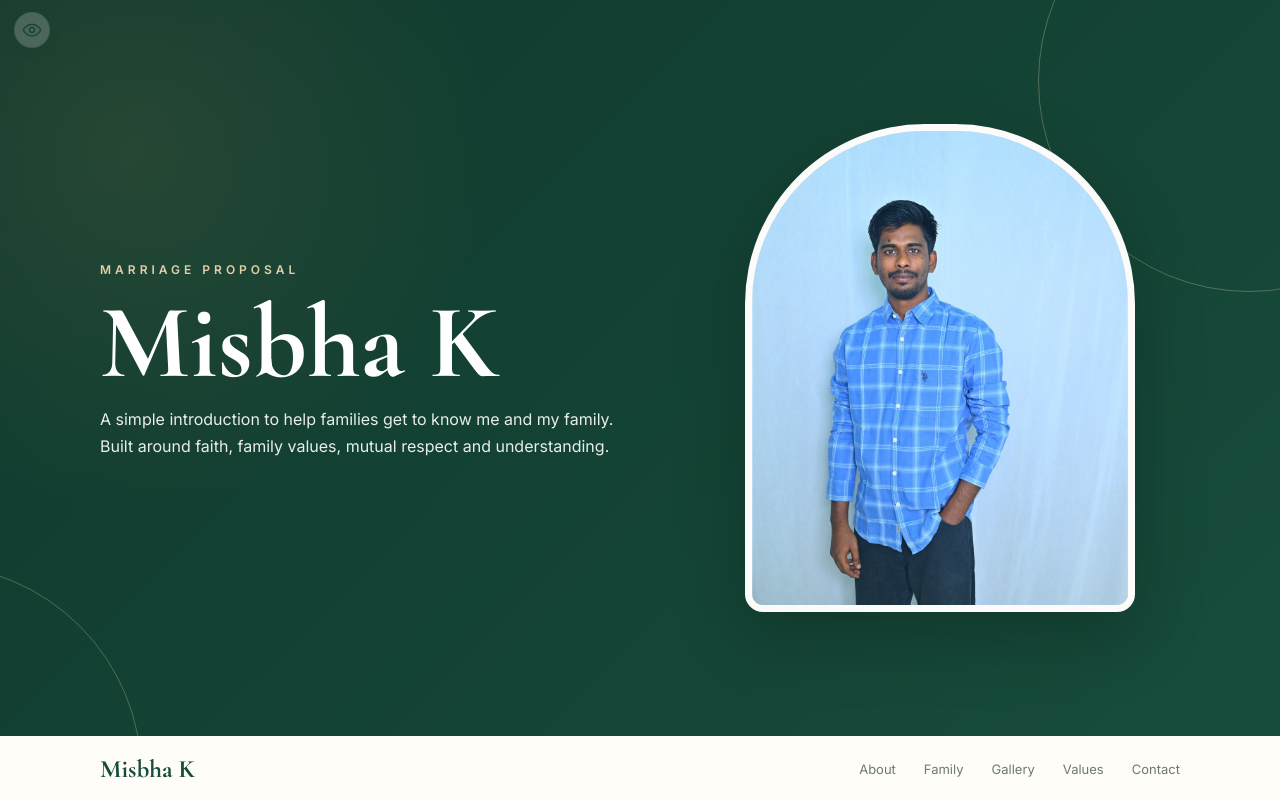
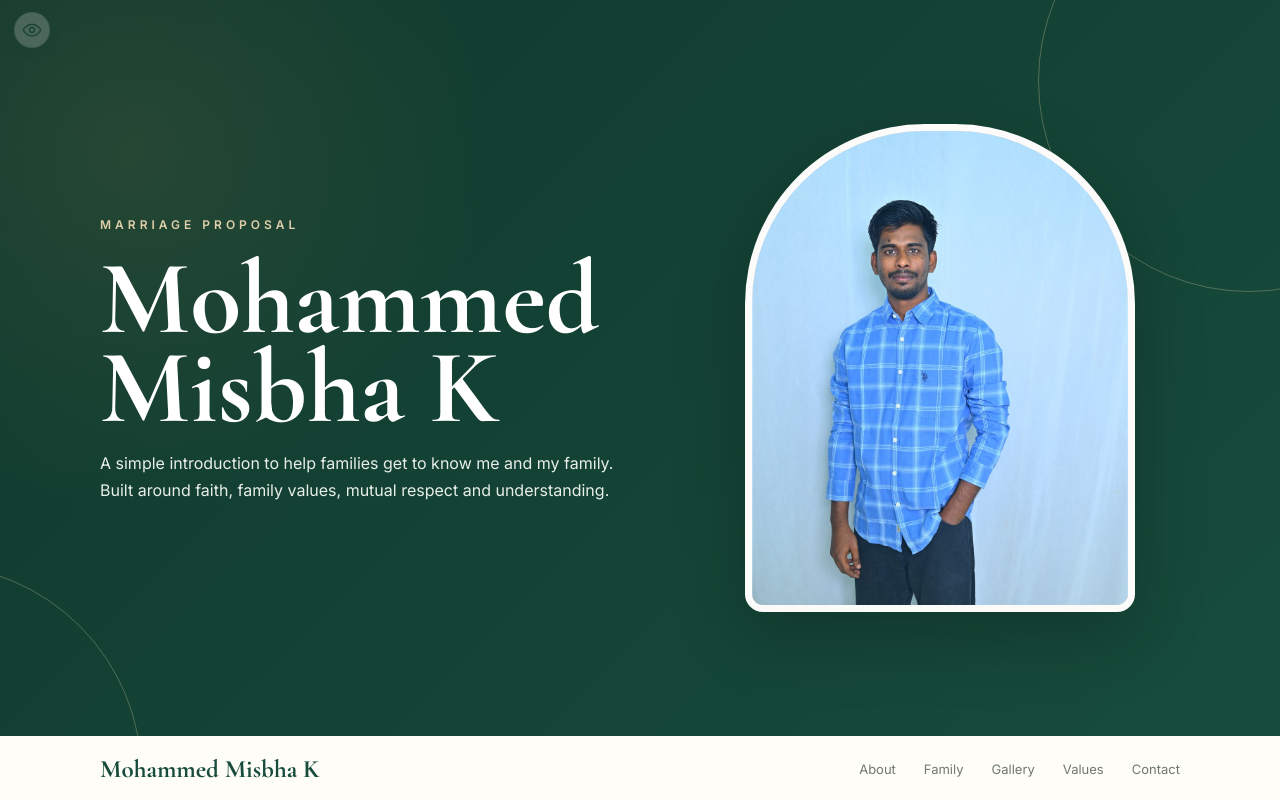
Before and after one commit to Misbha23252/marriage-profile, a plain HTML site: page index.html in a window 1280 px wide. Shown: the top 800 px of the page. Drawn offline with nearby package versions, Linux system fonts and the light colour scheme.

Commit message:
Update published profile name to Mohammed Misbha K
Co-authored-by: Copilot <223556219+Copilot@users.noreply.github.com>

```diff
--- a/index.html
+++ b/index.html
@@ -3,8 +3,8 @@
 <head>
 <meta charset="UTF-8">
 <meta name="viewport" content="width=device-width, initial-scale=1.0">
-<meta name="description" content="Marriage Proposal - Misbha K">
-<title>Marriage Proposal | Misbha K</title>
+<meta name="description" content="Marriage Proposal - Mohammed Misbha K">
+<title>Marriage Proposal | Mohammed Misbha K</title>
 <style>
 @import url('https://fonts.googleapis.com/css2?family=Cormorant+Garamond:wght@500;600;700&family=Inter:wght@400;500;600&display=swap');
 
@@ -251,7 +251,7 @@ body.edit-on [data-edit-key]:focus{outline:2px solid var(--gold);background:rgba
   <div class="container hero-inner">
     <div>
       <div class="kicker" data-edit-key="hero-kicker">Marriage Proposal</div>
-      <h1 data-edit-key="hero-name">Misbha K</h1>
+      <h1 data-edit-key="hero-name">Mohammed Misbha K</h1>
       <p data-edit-key="hero-intro">
         A simple introduction to help families get to know me and my family.
         Built around faith, family values, mutual respect and understanding.
@@ -261,7 +261,7 @@ body.edit-on [data-edit-key]:focus{outline:2px solid var(--gold);background:rgba
     <div class="photo-editor">
       <label class="hero-photo upload-photo" for="mainPhoto">
         <input id="mainPhoto" type="file" accept="image/*" hidden>
-        <img src="photos/IMG_4160.jpg" alt="Misbha K">
+        <img src="photos/IMG_4160.jpg" alt="Mohammed Misbha K">
       </label>
       <div class="photo-actions">
         <button type="button" class="photo-btn save-btn" id="saveMainPhoto">Save Photo</button>
@@ -274,7 +274,7 @@ body.edit-on [data-edit-key]:focus{outline:2px solid var(--gold);background:rgba
 
 <nav class="nav">
   <div class="container nav-inner">
-    <a class="logo" href="#home">Misbha K</a>
+    <a class="logo" href="#home">Mohammed Misbha K</a>
     <button class="nav-toggle" id="navToggle" aria-label="Menu" aria-expanded="false">
       <span></span><span></span><span></span>
     </button>
@@ -298,7 +298,7 @@ body.edit-on [data-edit-key]:focus{outline:2px solid var(--gold);background:rgba
     </div>
     <div class="details">
       <div class="card">
-        <div class="detail"><span class="label" data-edit-key="about-l1">Name</span><span class="value" data-edit-key="about-v1">Misbha K</span></div>
+        <div class="detail"><span class="label" data-edit-key="about-l1">Name</span><span class="value" data-edit-key="about-v1">Mohammed Misbha K</span></div>
         <div class="detail"><span class="label" data-edit-key="about-l2">Date of Birth</span><span class="value" data-edit-key="about-v2">28 October 1999</span></div>
         <div class="detail"><span class="label" data-edit-key="about-l3">Age</span><span class="value" data-edit-key="about-v3">27 Years</span></div>
         <div class="detail"><span class="label" data-edit-key="about-l4">Height</span><span class="value" data-edit-key="about-v4">5'7"</span></div>
@@ -358,7 +358,7 @@ body.edit-on [data-edit-key]:focus{outline:2px solid var(--gold);background:rgba
       <div class="gallery-card">
         <label class="gallery-item upload-slot" for="galleryPhoto1">
           <input id="galleryPhoto1" type="file" accept="image/*" hidden>
-          <img src="photos/IMG_4158.jpg" alt="Misbha K — gallery photo 1" loading="lazy">
+          <img src="photos/IMG_4158.jpg" alt="Mohammed Misbha K — gallery photo 1" loading="lazy">
         </label>
         <div class="photo-actions compact">
           <button type="button" class="photo-btn save-btn gallery-save" data-index="1">Save</button>
@@ -369,7 +369,7 @@ body.edit-on [data-edit-key]:focus{outline:2px solid var(--gold);background:rgba
       <div class="gallery-card">
         <label class="gallery-item upload-slot" for="galleryPhoto2">
           <input id="galleryPhoto2" type="file" accept="image/*" hidden>
-          <img src="photos/IMG_4159.jpg" alt="Misbha K — gallery photo 2" loading="lazy">
+          <img src="photos/IMG_4159.jpg" alt="Mohammed Misbha K — gallery photo 2" loading="lazy">
         </label>
         <div class="photo-actions compact">
           <button type="button" class="photo-btn save-btn gallery-save" data-index="2">Save</button>
@@ -380,7 +380,7 @@ body.edit-on [data-edit-key]:focus{outline:2px solid var(--gold);background:rgba
       <div class="gallery-card">
         <label class="gallery-item upload-slot" for="galleryPhoto3">
           <input id="galleryPhoto3" type="file" accept="image/*" hidden>
-          <img src="photos/IMG_4161.jpg" alt="Misbha K — gallery photo 3" loading="lazy">
+          <img src="photos/IMG_4161.jpg" alt="Mohammed Misbha K — gallery photo 3" loading="lazy">
         </label>
         <div class="photo-actions compact">
           <button type="button" class="photo-btn save-btn gallery-save" data-index="3">Save</button>
@@ -391,7 +391,7 @@ body.edit-on [data-edit-key]:focus{outline:2px solid var(--gold);background:rgba
       <div class="gallery-card">
         <label class="gallery-item upload-slot" for="galleryPhoto4">
           <input id="galleryPhoto4" type="file" accept="image/*" hidden>
-          <img src="photos/IMG_4160.jpg" alt="Misbha K — gallery photo 4" loading="lazy">
+          <img src="photos/IMG_4160.jpg" alt="Mohammed Misbha K — gallery photo 4" loading="lazy">
         </label>
         <div class="photo-actions compact">
           <button type="button" class="photo-btn save-btn gallery-save" data-index="4">Save</button>
@@ -440,7 +440,7 @@ body.edit-on [data-edit-key]:focus{outline:2px solid var(--gold);background:rgba
 </main>
 
 <footer>
-  <span data-edit-key="footer-text">Marriage Proposal • Misbha K • Siruguppa</span>
+  <span data-edit-key="footer-text">Marriage Proposal • Mohammed Misbha K • Siruguppa</span>
 </footer>
 
 <!-- Text editing controls -->
```
Also changed, not shown: README.txt.
